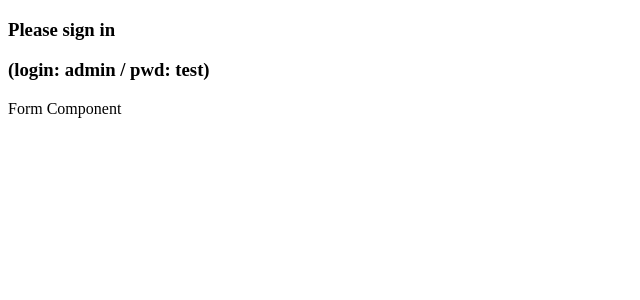
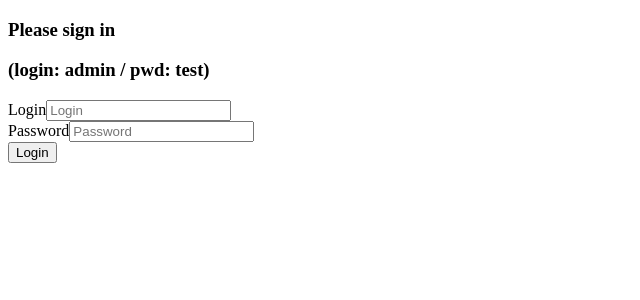
Before and after one commit to Lemoncode/react-training-ts, a React app in the folder 02 Sample App/01 Login/: page / in a window 1280 px wide. Shown: the top 300 px of the page, without its empty margins (0-640 px from the left). Built offline with nearby package versions, Linux system fonts and the light colour scheme.

Commit message:
Create form and use it in Login Page

```diff
--- a/02 Sample App/01 Login/src/models/loginCredential.ts
+++ b/02 Sample App/01 Login/src/models/loginCredential.ts
@@ -1,4 +1,9 @@
-export interface LoginCredential {
+export class LoginCredential {
   login: string;
   password: string;
+
+  constructor() {
+    this.login = '';
+    this.password = '';
+  }
 }
--- /dev/null
+++ b/02 Sample App/01 Login/src/pages/login/components/form.tsx
@@ -0,0 +1,56 @@
+import * as React from 'react';
+import {LoginCredential} from '../../../models/loginCredential';
+
+interface Props {
+  loginCredential: LoginCredential;
+  updateLoginInfo: (fieldName: string, value: string) => void;
+}
+
+export const FormComponent = (props: Props) => {
+  const updateLoginInfo = (event) => {
+    const fieldName = event.target.name;
+    const value = event.target.value;
+    props.updateLoginInfo(fieldName, value);
+  };
+
+  return (
+    <div className="panel-body">
+      <form role="form">
+        <div className="form-group">
+          <label htmlFor="login">
+            Login
+          </label>
+          <input
+            type="text"
+            className="form-control"
+            label="login"
+            placeholder="Login"
+            name="login"
+            value={props.loginCredential.login}
+            onChange={updateLoginInfo.bind(this)}
+          />
+        </div>
+        <div className="form-group">
+          <label htmlFor="password">
+            Password
+          </label>
+          <input
+            type="password"
+            className="form-control"
+            label="Password"
+            placeholder="Password"
+            name="password"
+            value={props.loginCredential.password}
+            onChange={updateLoginInfo.bind(this)}
+          />
+        </div>
+        <button
+          type="submit"
+          className="btn btn-lg btn-success btn-block"
+        >
+          Login
+        </button>
+      </form>
+    </div>
+  );
+};
--- a/02 Sample App/01 Login/src/pages/login/page.tsx
+++ b/02 Sample App/01 Login/src/pages/login/page.tsx
@@ -1,19 +1,40 @@
 import * as React from 'react';
 import {HeaderComponent} from './components/header';
 import {LoginCredential} from '../../models/loginCredential';
+import {FormComponent} from './components/form';
 
 interface State {
   loginCredential: LoginCredential;
 }
 
 export class LoginPage extends React.Component <{}, State> {
+  constructor() {
+    super();
+
+    this.state = {
+      loginCredential: new LoginCredential(),
+    };
+  }
+
+  private updateLoginInfo(fieldName: string, value: string) {
+    this.setState({
+      loginCredential: {
+        ...this.state.loginCredential,
+        [fieldName]: value,
+      }
+    });
+  }
+
   public render() {
     return (
       <div className="row">
         <div className="col-md-4 col-md-offset-4">
           <div className="panel panel-default">
             <HeaderComponent />
-            <div>Form Component</div>
+            <FormComponent
+              loginCredential={this.state.loginCredential}
+              updateLoginInfo={this.updateLoginInfo.bind(this)}
+            />
           </div>
         </div>
       </div>
```
Also changed, not shown: 1 other file (tests, documents, lock files or other folders).
